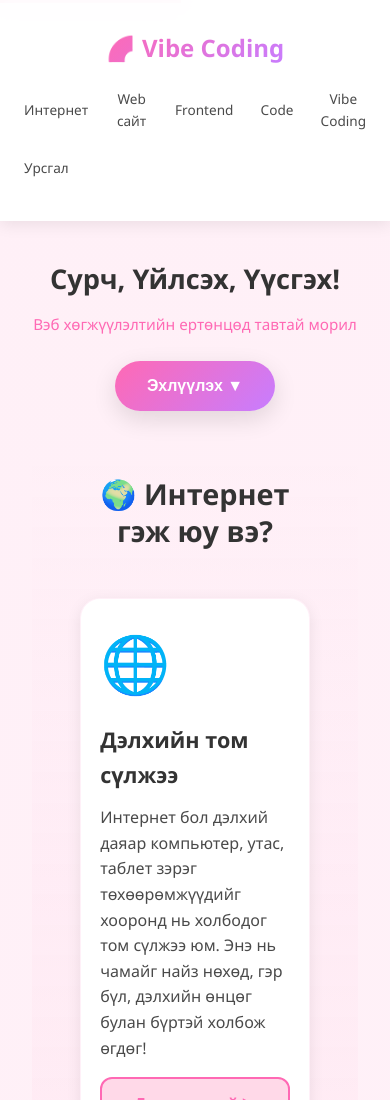
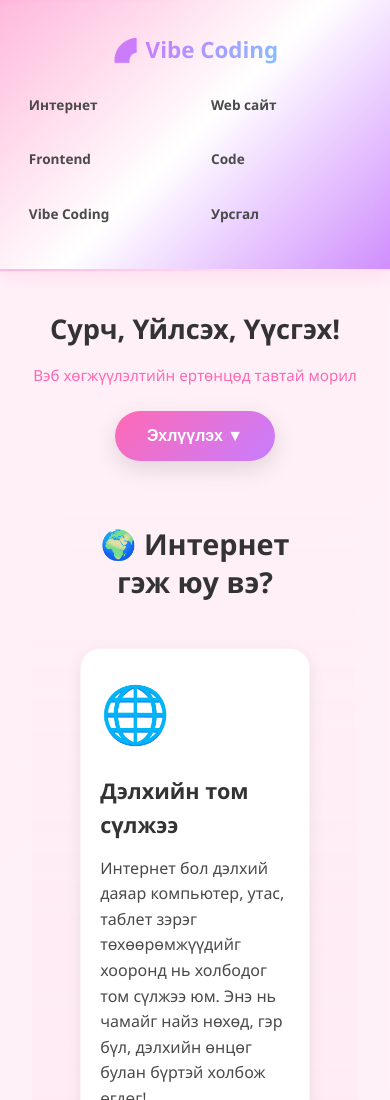
Before and after one commit to Mojurex/Winter-vibe-1, a website: page index.html in a window 390 px wide. Shown: the top 1100 px of the page. Drawn offline with Linux system fonts and the light colour scheme.

Commit message:
UI: Утсанд зориулсан өвөрмөц navbar - gradient, animations, mobile-optimized

```diff
--- a/style.css
+++ b/style.css
@@ -53,11 +53,12 @@ body {
 .header {
     position: sticky;
     top: 0;
-    background: rgba(255, 255, 255, 0.95);
-    backdrop-filter: blur(10px);
-    box-shadow: var(--shadow-soft);
+    background: linear-gradient(135deg, rgba(255, 182, 217, 0.95) 0%, rgba(255, 255, 255, 0.95) 50%, rgba(199, 125, 255, 0.85) 100%);
+    backdrop-filter: blur(15px);
+    box-shadow: 0 4px 20px rgba(255, 105, 180, 0.15);
     z-index: 100;
     padding: 1rem 0;
+    border-bottom: 2px solid rgba(255, 182, 217, 0.3);
 }
 
 .header-content {
@@ -72,10 +73,24 @@ body {
 .logo {
     font-size: 2rem;
     font-weight: 700;
-    background: linear-gradient(135deg, var(--color-accent), var(--color-purple));
+    background: linear-gradient(135deg, var(--color-accent), var(--color-purple), var(--color-blue));
+    background-size: 200% 200%;
     -webkit-background-clip: text;
     -webkit-text-fill-color: transparent;
     background-clip: text;
+    animation: gradientShift 3s ease infinite;
+    cursor: pointer;
+    transition: transform 0.3s ease;
+}
+
+.logo:hover {
+    transform: scale(1.05);
+}
+
+@keyframes gradientShift {
+    0% { background-position: 0% 50%; }
+    50% { background-position: 100% 50%; }
+    100% { background-position: 0% 50%; }
 }
 
 .nav-menu {
@@ -88,16 +103,37 @@ body {
 .nav-link {
     color: var(--color-text);
     text-decoration: none;
-    font-weight: 500;
+    font-weight: 600;
     font-size: 1rem;
-    padding: 0.6rem 1.2rem;
-    border-radius: var(--radius-md);
+    padding: 0.7rem 1.4rem;
+    border-radius: var(--radius-lg);
     transition: var(--transition);
+    position: relative;
+    overflow: hidden;
+}
+
+.nav-link::before {
+    content: '';
+    position: absolute;
+    bottom: 0;
+    left: 50%;
+    width: 0;
+    height: 3px;
+    background: linear-gradient(90deg, var(--color-accent), var(--color-purple));
+    transform: translateX(-50%);
+    transition: width 0.3s ease;
+    border-radius: 2px;
 }
 
 .nav-link:hover {
-    background: var(--color-light-pink);
+    background: linear-gradient(135deg, var(--color-light-pink), rgba(199, 125, 255, 0.2));
     color: var(--color-accent);
+    transform: translateY(-2px);
+    box-shadow: 0 4px 12px rgba(255, 105, 180, 0.2);
+}
+
+.nav-link:hover::before {
+    width: 80%;
 }
 
 /* ============= HERO SECTION ============= */
@@ -1369,8 +1405,27 @@ body {
     }
 
     .header-content {
-        flex-wrap: wrap;
-        padding: 0.8rem;
+        flex-direction: column;
+        gap: 0.8rem;
+        padding: 1rem;
+    }
+
+    .logo {
+        font-size: 1.6rem;
+    }
+
+    .nav-menu {
+        width: 100%;
+        justify-content: center;
+        gap: 0.5rem;
+    }
+
+    .nav-link {
+        padding: 0.6rem 1rem;
+        font-size: 0.9rem;
+        flex: 1;
+        text-align: center;
+        min-width: 90px;
     }
 
     .code-block {
@@ -1400,4 +1455,20 @@ body {
         padding: 0.8rem;
         font-size: 0.9rem;
     }
+
+    .logo {
+        font-size: 1.4rem;
+    }
+
+    .nav-menu {
+        flex-wrap: wrap;
+        gap: 0.4rem;
+    }
+
+    .nav-link {
+        padding: 0.5rem 0.8rem;
+        font-size: 0.85rem;
+        flex: 1 1 45%;
+        min-width: 80px;
+    }
 }
```
Also changed, not shown: public/index.html (+2 -2 lines).
